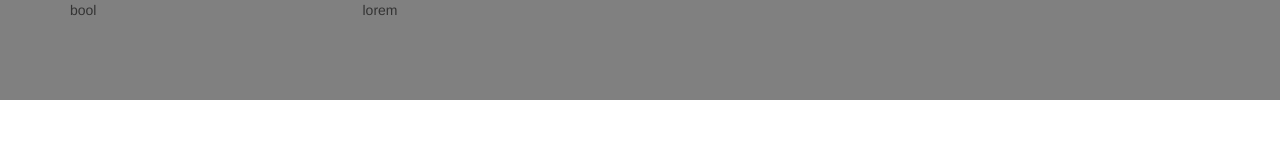
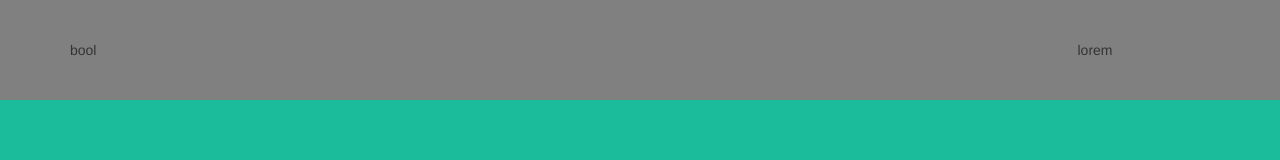
Before and after one commit to LMem001/html-css-bootstrap-freelancer, a plain HTML site: page index.html in a window 1280 px wide. Drawn offline with nearby package versions, Linux system fonts and the light colour scheme.

Commit message:
top menu structure added

```diff
--- a/css/style.css
+++ b/css/style.css
@@ -1,18 +1,19 @@
 .menu {
-  height: 100px;
+  width: 100%;
   background-color: grey;
-}
-
-.menu_left, .menu_right  {
-  display: inline-block;
+  position: fixed;
+  padding: 40px 0;
 }
 
 .menu_left  {
-  width: 30%;
-  text-align: left;
+  float: left;
 }
 
 .menu_right  {
-  width: 6%;
-  text-align: right;
+  float: right;
 }
+
+.hero {
+  height: 110vh;
+  background-color: #1abc9c;
+}
--- a/index.html
+++ b/index.html
@@ -12,21 +12,23 @@
 </head>
 <body>
   <!-- fixed top menu -->
-  <div class="menu fixed-top">
+  <div class="menu">
     <div class="container">
       <div class="row">
         <!-- start use bootstrap -->
-        <div class="col-lg-3">bool</div>
+        <div class="col-xs-3 col-"><div class="menu_left">bool</div></div>
         <!-- start use bootstrap -->
         <!-- nav -->
-        <div class="col-lg-8">lorem</div>
+        <div class="col-xs-8"><div class="menu_right">lorem</div></div>
         <!-- /nav -->
       </div>
     </div>
   </div>
   <!-- /fixed top menu -->
   <header>
+    <div class="hero">
 
+    </div>
   </header>
   <main>
 
```
